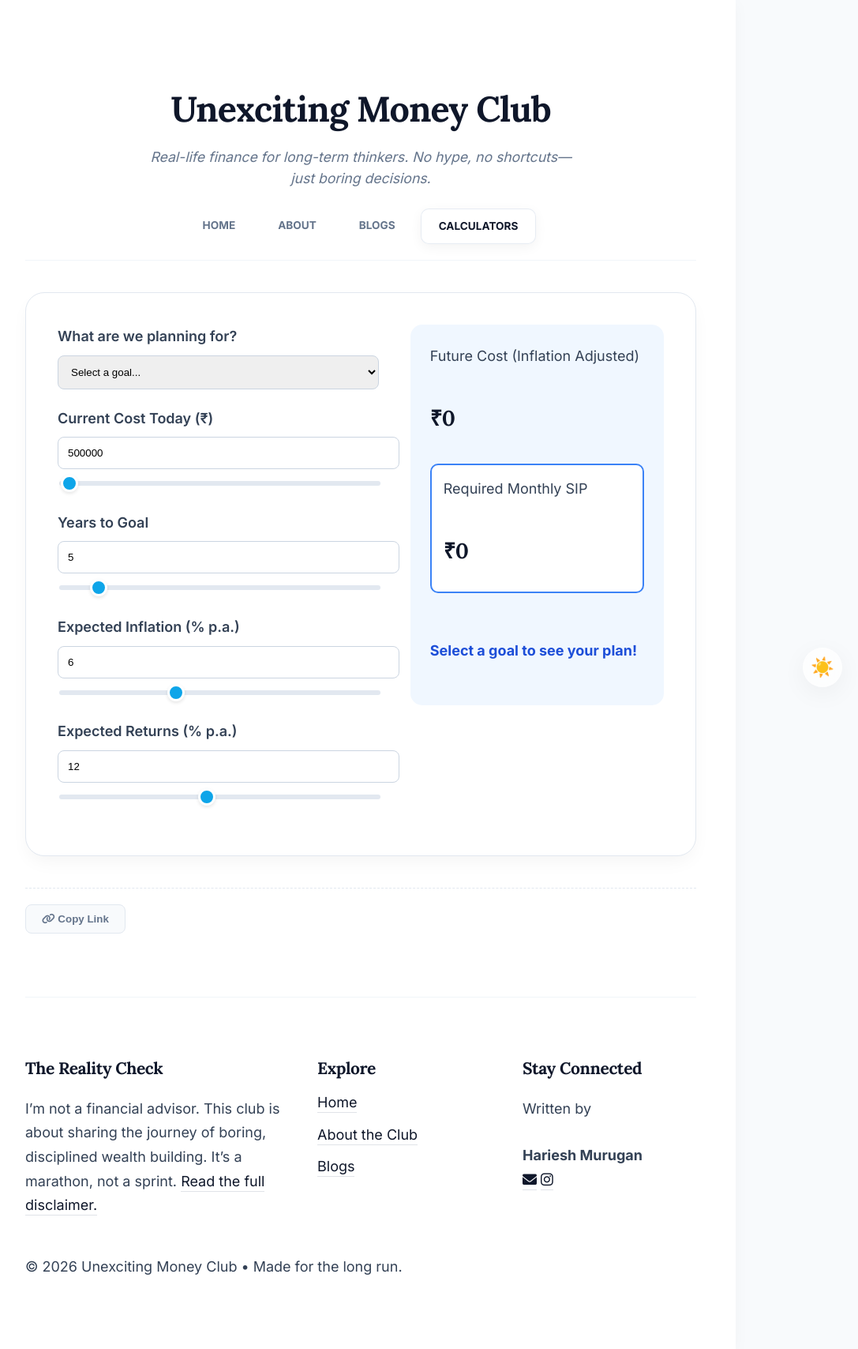
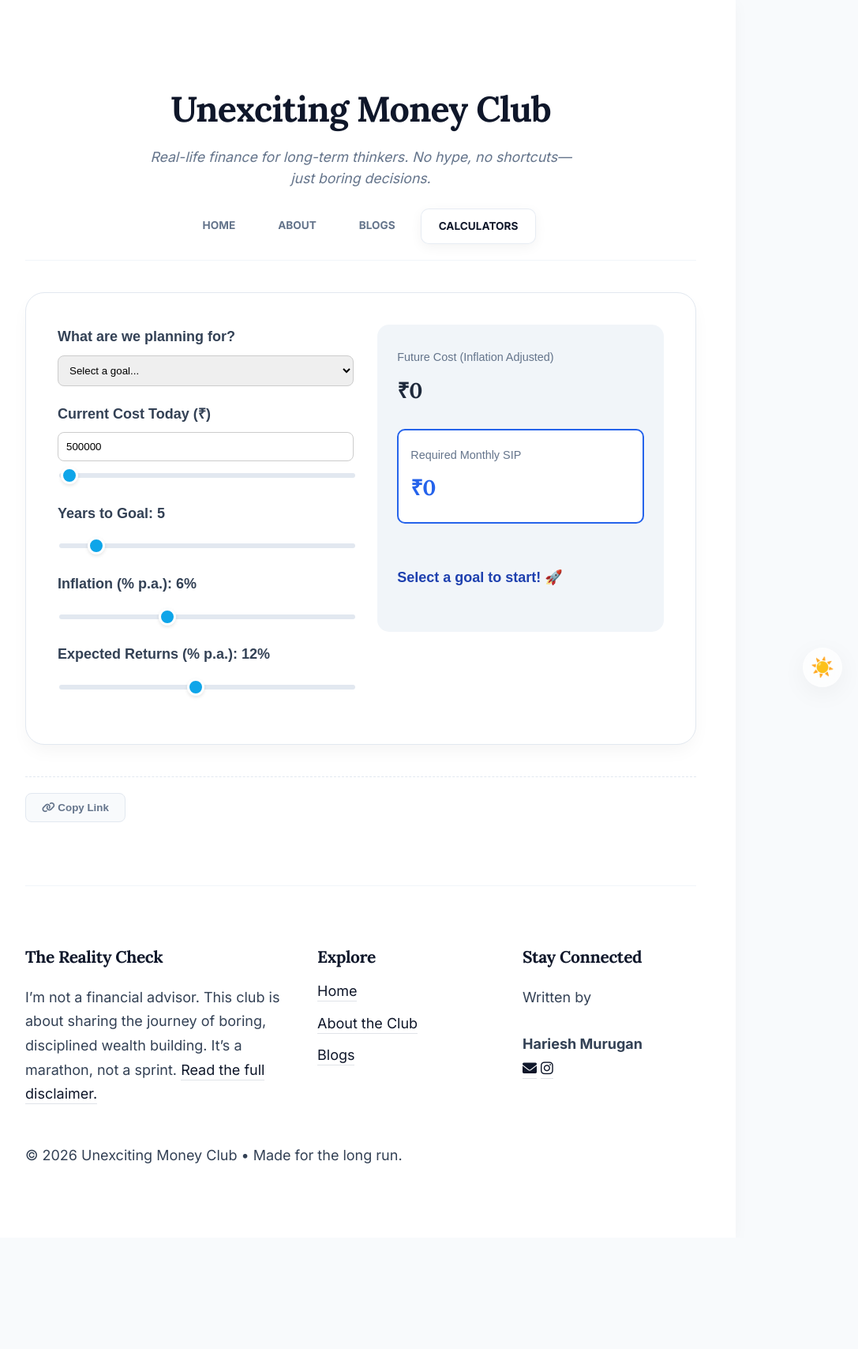
Before and after one commit to HarieshMK/HarieshMK.github.io, a Jekyll site: the page built from calculators/goal-planner.md, in a window 1280 px wide. Shown: the whole page at 79% size, without its empty margins (183-1270 px from the left). Built offline with Jekyll 4.4.1, drawn with Linux system fonts in a browser that asks for light colours; after the commit the page ends 1567 px from its top, so only the background shows below that; some of the changed lines change nothing that is shown.

Commit message:
Update goal-planner.md

```diff
--- a/calculators/goal-planner.md
+++ b/calculators/goal-planner.md
@@ -7,102 +7,97 @@ permalink: /calculators/goal-planner/
 <div markdown="0">
 <div class="calculator-container">
     <div class="calc-inputs">
-    <div class="input-group">
-    <label>What are we planning for?</label>
-    <select id="goal-name" class="full-width-input">
-        <option value="" disabled selected>Select a goal...</option>
-
-        <optgroup label="Family & Life Events">
-            <option value="Own Wedding">My Own Wedding 🤵</option>
-            <option value="Siblings Wedding">Sibling's Wedding 🥂</option>
-            <option value="Emergency Fund">Emergency Fund 🛡️</option>
-            <option value="Jewelry Purchase">Jewelry Purchase ✨</option>
-            <option value="Home Renovation">Home Renovation 🔨</option>
-            <option value="Home Appliances">Home Appliances 📺</option>
-        </optgroup>
-
-        <optgroup label="Education">
-            <option value="School Admission">Child's School Admission 🏫</option>
-            <option value="Yearly School Fees">Child's Yearly School Fees 📚</option>
-            <option value="Child UG India">Child's UG (India) 🎓</option>
-            <option value="Child UG Foreign">Child's UG (Foreign) 🌍</option>
-            <option value="Child PG India">Child's PG (India) 🏛️</option>
-            <option value="Child PG Foreign">Child's PG (Foreign) ✈️</option>
-            <option value="My Own PG">My Own PG/MBA 📖</option>
-        </optgroup>
-
-        <optgroup label="Assets & Business">
-            <option value="Dream House">Dream House 🏰</option>
-            <option value="House Downpayment">House Downpayment 💰</option>
-            <option value="New Car">New Car 🚗</option>
-            <option value="Car Downpayment">Car Downpayment 🏎️</option>
-            <option value="Business Start">Starting a Business 💼</option>
-            <option value="Retirement Fund">Retirement Fund 🏝️</option>
-        </optgroup>
-
-        <optgroup label="Recurring & Travel">
-            <option value="Health Insurance">Health Insurance (Yearly) 🏥</option>
-            <option value="Car Insurance">Car Insurance (Yearly) 🛡️</option>
-            <option value="Local Vacation">Local Vacation 🏔️</option>
-            <option value="Foreign Vacation">Foreign Vacation 🗽</option>
-        </optgroup>
-    </select>
-</div>
-<div class="input-group">
-    <label>
-        Current Cost Today (₹)
-        <span id="current-price-text" style="color: #3b82f6; font-weight: bold; margin-left: 10px;"></span>
-    </label>
-    <input type="number" id="current-price" value="500000">
-    <input type="range" id="current-price-slider" class="slider" min="10000" max="100000000" step="5000" value="500000">
-</div>
+        <div class="input-group">
+            <label>What are we planning for?</label>
+            <select id="goal-name" class="full-width-input">
+                <option value="" disabled selected>Select a goal...</option>
+                <optgroup label="Family & Life Events">
+                    <option value="Own Wedding">My Own Wedding 🤵</option>
+                    <option value="Siblings Wedding">Sibling's Wedding 🥂</option>
+                    <option value="Emergency Fund">Emergency Fund 🛡️</option>
+                    <option value="Jewelry Purchase">Jewelry Purchase ✨</option>
+                    <option value="Home Renovation">Home Renovation 🔨</option>
+                    <option value="Home Appliances">Home Appliances 📺</option>
+                </optgroup>
+                <optgroup label="Education">
+                    <option value="School Admission">Child's School Admission 🏫</option>
+                    <option value="Yearly School Fees">Child's Yearly School Fees 📚</option>
+                    <option value="Child UG India">Child's UG (India) 🎓</option>
+                    <option value="Child UG Foreign">Child's UG (Foreign) 🌍</option>
+                    <option value="Child PG India">Child's PG (India) 🏛️</option>
+                    <option value="Child PG Foreign">Child's PG (Foreign) ✈️</option>
+                    <option value="My Own PG">My Own PG/MBA 📖</option>
+                </optgroup>
+                <optgroup label="Assets & Business">
+                    <option value="Dream House">Dream House 🏰</option>
+                    <option value="House Downpayment">House Downpayment 💰</option>
+                    <option value="New Car">New Car 🚗</option>
+                    <option value="Car Downpayment">Car Downpayment 🏎️</option>
+                    <option value="Business Start">Starting a Business 💼</option>
+                    <option value="Retirement Fund">Retirement Fund 🏝️</option>
+                </optgroup>
+                <optgroup label="Travel & Recurring">
+                    <option value="Health Insurance">Health Insurance (Yearly) 🏥</option>
+                    <option value="Car Insurance">Car Insurance (Yearly) 🚗</option>
+                    <option value="Local Vacation">Local Vacation 🏔️</option>
+                    <option value="Foreign Vacation">Foreign Vacation 🗽</option>
+                </optgroup>
+            </select>
+        </div>
 
         <div class="input-group">
-            <label>Years to Goal</label>
-            <input type="number" id="goal-years" value="5">
+            <label>Current Cost Today (₹) <span id="current-price-text" class="human-readable"></span></label>
+            <input type="number" id="current-price" value="500000">
+            <input type="range" id="current-price-slider" class="slider" min="10000" max="100000000" step="5000" value="500000">
+        </div>
+
+        <div class="input-group">
+            <label>Years to Goal: <span id="years-val">5</span></label>
             <input type="range" id="goal-years-slider" class="slider" min="1" max="40" value="5">
         </div>
 
         <div class="input-group">
-            <label>Expected Inflation (% p.a.)</label>
-            <input type="number" id="goal-inflation" value="6">
+            <label>Inflation (% p.a.): <span id="infl-val">6</span>%</label>
             <input type="range" id="goal-inflation-slider" class="slider" min="1" max="15" step="0.5" value="6">
         </div>
 
         <div class="input-group">
-            <label>Expected Returns (% p.a.)</label>
-            <input type="number" id="goal-returns" value="12">
+            <label>Expected Returns (% p.a.): <span id="ret-val">12</span>%</label>
             <input type="range" id="goal-returns-slider" class="slider" min="1" max="25" step="0.5" value="12">
         </div>
     </div>
 
     <div class="calc-results">
         <div class="result-box">
-            <span>Future Cost (Inflation Adjusted)</span>
+            <span class="label">Future Cost (Inflation Adjusted)</span>
             <h2 id="future-cost">₹0</h2>
         </div>
         <div class="result-box highlight">
-            <span>Required Monthly SIP</span>
+            <span class="label">Required Monthly SIP</span>
             <h2 id="required-sip">₹0</h2>
         </div>
         <div class="nudge-container">
-            <p id="goal-nudge">Select a goal to see your plan!</p>
+            <p id="goal-nudge">Select a goal to start! 🚀</p>
         </div>
     </div>
 </div>
 </div>
 
 <style>
-    .calculator-container { display: flex; flex-wrap: wrap; gap: 40px; margin: 20px 0; }
-    .calc-inputs { flex: 1.5; min-width: 300px; }
-    .calc-results { flex: 1; min-width: 300px; background: #f0f7ff; padding: 25px; border-radius: 15px; }
-    .input-group { margin-bottom: 22px; }
-    .input-group label { display: block; font-weight: 600; margin-bottom: 8px; }
-    .full-width-input, input[type="number"] { width: 100%; padding: 12px; border: 1px solid #cbd5e1; border-radius: 8px; }
-    .slider { width: 100%; margin-top: 12px; }
+    .calculator-container { display: flex; flex-wrap: wrap; gap: 30px; margin: 20px 0; font-family: sans-serif; }
+    .calc-inputs { flex: 1.2; min-width: 300px; }
+    .calc-results { flex: 1; min-width: 300px; background: #f1f5f9; padding: 25px; border-radius: 15px; height: fit-content; }
+    .input-group { margin-bottom: 20px; }
+    .input-group label { display: block; font-weight: bold; margin-bottom: 8px; }
+    .human-readable { color: #2563eb; margin-left: 5px; }
+    .full-width-input, input[type="number"] { width: 100%; padding: 10px; border: 1px solid #ccc; border-radius: 8px; box-sizing: border-box; }
+    .slider { width: 100%; margin-top: 10px; cursor: pointer; }
     .result-box { margin-bottom: 20px; }
-    .result-box.highlight { background: #fff; padding: 15px; border-radius: 10px; border: 2px solid #3b82f6; }
-    .nudge-container { margin-top: 20px; font-weight: 700; color: #1d4ed8; }
+    .result-box .label { font-size: 0.9rem; color: #64748b; }
+    .result-box h2 { margin: 5px 0; color: #1e293b; }
+    .highlight { border: 2px solid #2563eb; background: #fff; padding: 15px; border-radius: 10px; }
+    .highlight h2 { color: #2563eb; }
+    .nudge-container { margin-top: 15px; font-weight: bold; color: #1e40af; }
 </style>
 
 <script src="{{ '/assets/js/goal-planner.js' | relative_url }}?v={{ site.time | date: '%s' }}"></script>
```
